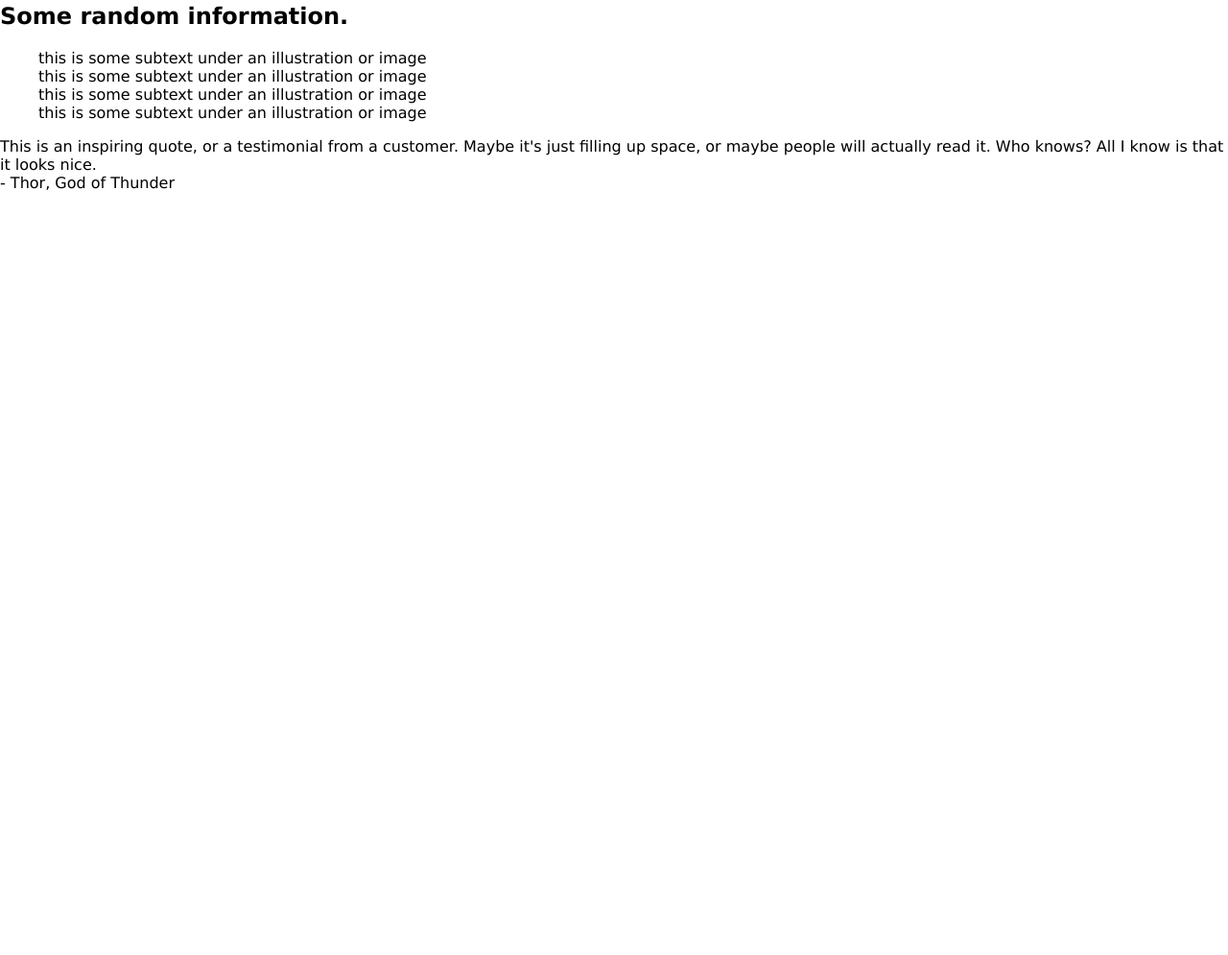
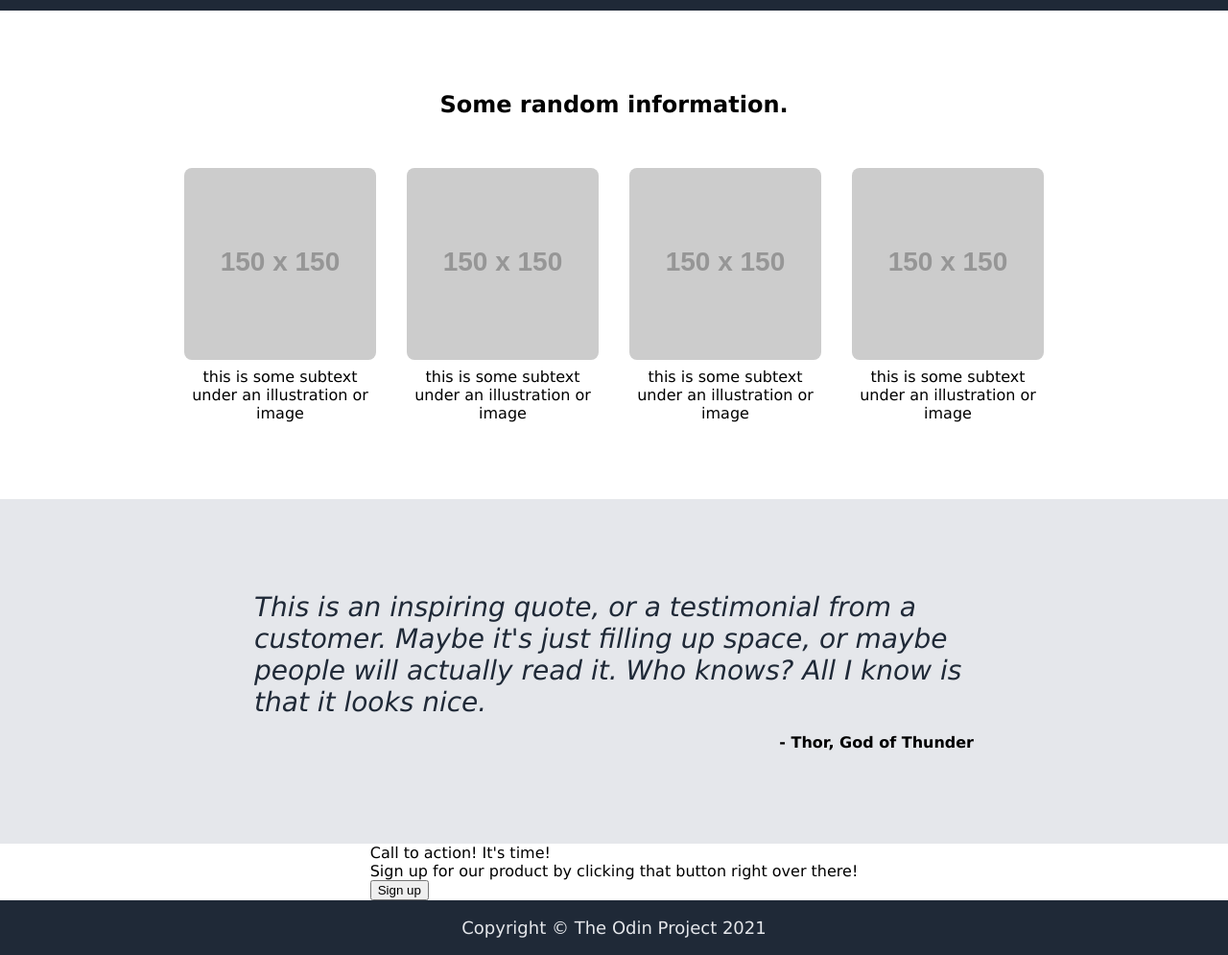
Before and after one commit to djcovert/odin-css-site, a plain HTML site: page index.html in a window 1280 px wide. Shown: the part 466-1461 px from the top of the page at 96% size. Before the commit the page ends 800 px from the top, so only its background shows below. Drawn offline with Linux system fonts and the light colour scheme; placeholder pictures from the web are drawn by us.

Commit message:
Style cards, testimonial

```diff
--- a/index.html
+++ b/index.html
@@ -31,29 +31,35 @@
         </div>
 
         <div class="cards">
+            <div class="cards-content">
                 <h2>Some random information.</h2>
-            <ul>
-                <li><div class="card">this is some subtext under an illustration or image</div></li>
-                <li><div class="card">this is some subtext under an illustration or image</div></li>
-                <li><div class="card">this is some subtext under an illustration or image</div></li>
-                <li><div class="card">this is some subtext under an illustration or image</div></li>
+                <ul class="four-cards">
+                    <li><div class="card"><img class="card-image" src="https://placehold.co/150x150">this is some subtext under an illustration or image</div></li>
+                    <li><div class="card"><img class="card-image" src="https://placehold.co/150x150">this is some subtext under an illustration or image</div></li>
+                    <li><div class="card"><img class="card-image" src="https://placehold.co/150x150">this is some subtext under an illustration or image</div></li>
+                    <li><div class="card"><img class="card-image" src="https://placehold.co/150x150">this is some subtext under an illustration or image</div></li>
                 </ul>
+            </div>
         </div>
 
         <div class="testimonial">
+            <div class="testimonial-content">
                 <div class="testimonial-text">This is an inspiring quote, or a testimonial from a customer. Maybe it's just filling up space, or maybe people will actually read it. Who knows? All I know is that it looks nice.</div>
                 <div class="testimonial-person">- Thor, God of Thunder</div>
             </div>
-<!--
+        </div>
+
         <div class="cta">
+            <div class="cta-content">
                 <div class="cta-title">Call to action! It's time!</div>
                 <div class="cta-subtext">Sign up for our product by clicking that button right over there!</div>
                 <button class="button-secondary">Sign up</button>
             </div>
+        </div>
 
         <footer>
             <p>Copyright © The Odin Project 2021</p>
-        </footer> -->
+        </footer>
 </body>
 
 </html>
--- a/styles.css
+++ b/styles.css
@@ -1,3 +1,4 @@
+/* Page local styles */
 body {
     font-family: Verdana, Geneva, Tahoma, sans-serif;
     margin: 0px;
@@ -5,22 +6,7 @@ body {
     flex-direction: column;
 }
 
-header, .hero {
-    display: flex;
-    justify-content: center;
-    background-color: #1F2937;
-    padding: 0px;
-}
-
-.header-content {
-    display: flex;
-    justify-content: center;
-    align-items: center;
-    width: 1280px;
-    padding: 0px 24px;
-}
-
-a {
+a, footer {
     color: #e5e7eb;
     text-decoration: none;
     font-size: 18px;
@@ -43,6 +29,46 @@ p {
     font-size: 18px;
 }
 
+/* Buttons */
+.button-primary {
+    background-color: #3882F6;
+    color: white;
+    font-weight: bold;
+    width: fit-content;
+    padding: 8px 32px;
+    border-radius: 4px;
+    border: none;
+}
+
+/* Page structure and backgrounds */
+header, .hero, footer, .cards, .cta, .testimonial {
+    display: flex;
+    justify-content: center;
+    padding: 0px;
+}
+
+header, .hero, footer {
+    background-color: #1F2937;
+}
+
+.cards, .cta {
+    background-color: white;
+}
+
+.testimonial {
+    background-color: #e5e7eb ;
+}
+
+
+/* Navigation and header */
+.header-content {
+    display: flex;
+    justify-content: center;
+    align-items: center;
+    width: 1280px;
+    padding: 0px 24px;
+}
+
 .logo {
     color: #f9faf8;
     font-size: 20px;
@@ -56,11 +82,12 @@ p {
     gap: 16px;
 }
 
+/* Hero banner */
 .hero-content {
     display: flex;
     justify-content: center;
     width: 1280px;
-    padding: 48px 24px;
+    padding: 64px 32px;
 }
 
 .hero-left {
@@ -70,16 +97,55 @@ p {
     padding-right: 32px;
 }
 
-.button-primary {
-    background-color: #3882F6;
-    color: white;
-    font-weight: bold;
-    width: fit-content;
-    padding: 8px 32px;
-    border-radius: 4px;
-    border: none;
-}
-
 .hero-image {
     width: 50%;
 }
+
+/* Cards */
+.cards-content {
+    display: flex;
+    flex-direction: column;
+    gap: 16px;
+    text-align: center;
+    padding: 64px 24px;
+}
+
+.four-cards {
+    display: flex;
+    justify-content: center;
+    gap: 32px;
+    flex-wrap: wrap;
+    padding: 0px;
+}
+
+.card {
+    display: flex;
+    flex-direction: column;
+    max-width: 200px;
+    gap: 8px;
+}
+
+.card-image {
+    border-radius: 8px;
+}
+
+/* Testimonial */
+.testimonial-content {
+    display: flex;
+    flex-direction: column;
+    gap: 16px;
+    max-width: 750px;
+    padding: 96px 24px;
+}
+
+.testimonial-text {
+    color: #1F2937;
+    font-size: 28px;
+    font-style: italic;
+    font-weight: 100;
+}
+
+.testimonial-person {
+    text-align: right;
+    font-weight: bold;
+}
```
Lines whose indentation alone changed are shown as unchanged.
